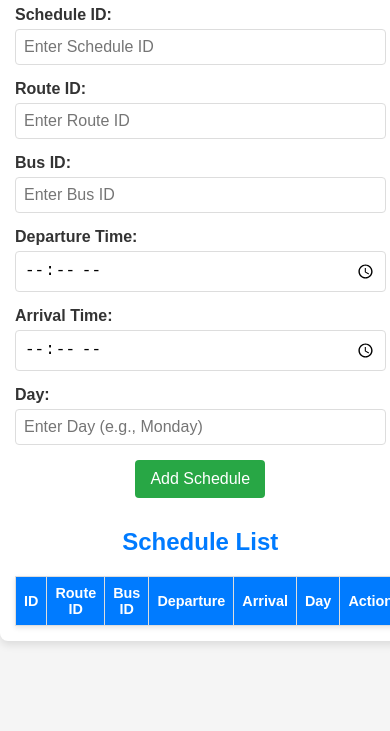
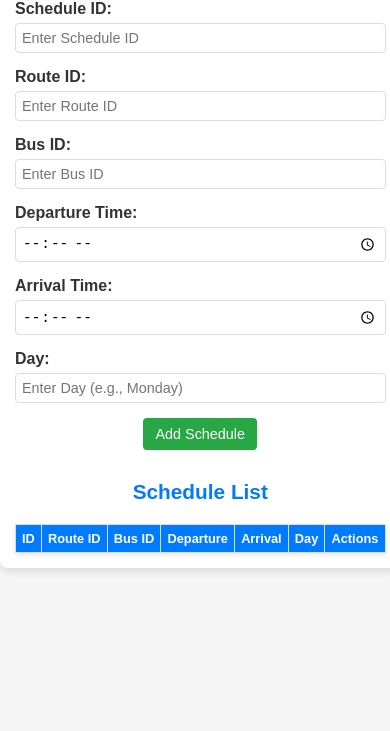
Before and after one commit to madhanalwz1992/Bus-Tracking-System, a plain HTML site: page pages/schedules.html in a window 390 px wide. Shown: the part 113-844 px from the top of the page. Drawn offline with Linux system fonts and the light colour scheme; a script that the page names is missing.

Commit message:
Submit button

```diff
--- a/css/schedules.css
+++ b/css/schedules.css
@@ -147,3 +147,23 @@ td button.delete-btn:hover {
         padding: 10px 15px;
     }
 }
+@media (max-width: 480px) {
+    h1, h2 {
+        font-size: 1.3rem;
+    }
+
+    input, button {
+        font-size: 0.9rem;
+        padding: 6px;
+    }
+
+    th, td {
+        font-size: 0.8rem;
+        padding: 6px;
+    }
+
+    .submit-btn {
+        font-size: 0.9rem;
+        padding: 8px 12px;
+    }
+}
```
